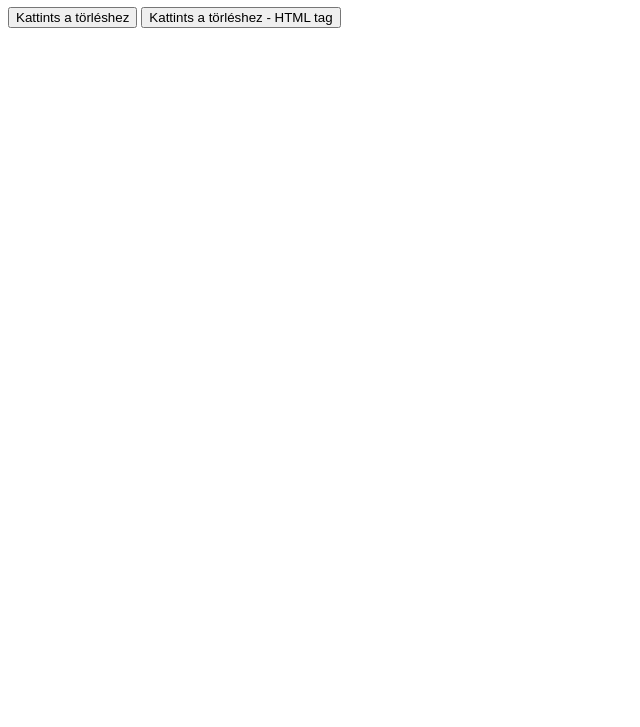
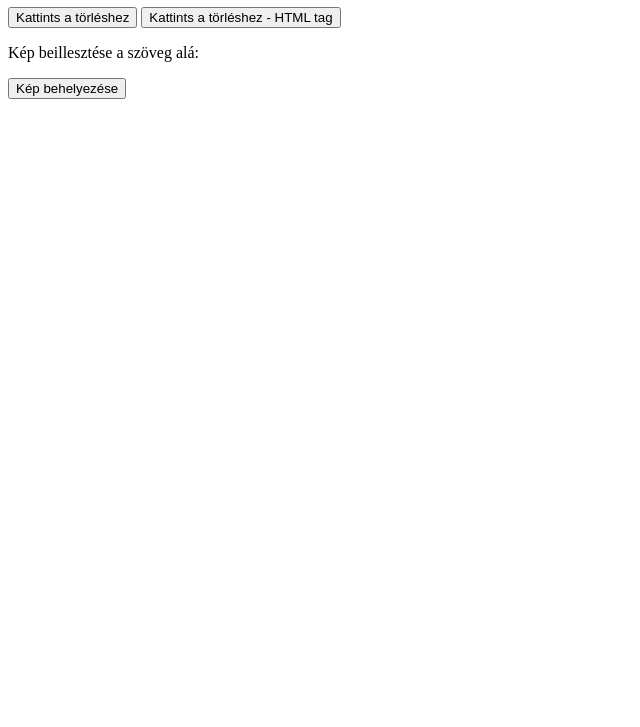
Before and after one commit to juhasz-szabolcs/2025_01_28_Javascript_alapozo, a plain HTML site: page index.html in a window 1280 px wide. Shown: the part 73-800 px from the top of the page, without its empty margins (0-640 px from the left). Drawn offline with Linux system fonts and the light colour scheme.

Commit message:
kep beilleszt kep torlese

```diff
--- a/index.html
+++ b/index.html
@@ -14,5 +14,11 @@
 
     <button type="button" onclick="document.write('Hello World');">Kattints a törléshez</button>
     <button type="button" onclick="document.write('<h1>Hello World</h1>');">Kattints a törléshez - HTML tag</button>
+
+    <div>
+        <p>Kép beillesztése a szöveg alá:</p>
+        <p id="kep_helye"></p>
+        <button type="button" onclick="kep_beilleszt()">Kép behelyezése</button>
+    </div>
 </body>
 </html>
--- a/test.js
+++ b/test.js
@@ -1 +1,5 @@
 console.log("Hello World");
+
+function kep_beilleszt() {
+    document.getElementById("kep_helye").innerHTML = "<img src='https://sweetgift.hu/media/catalog/product/cache/e5770af72ca06f4eef4196dd00195758/g/r/green-alma.jpg' width='300px'>"
+}
```
